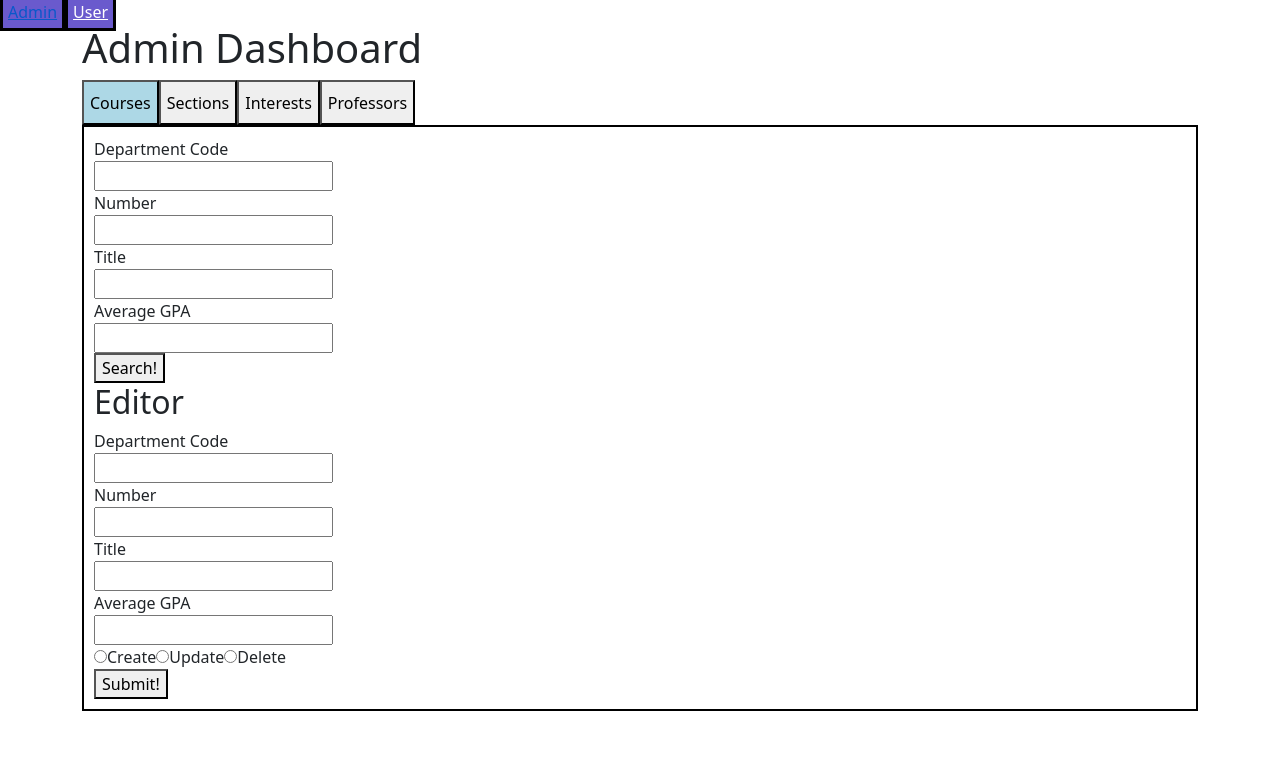
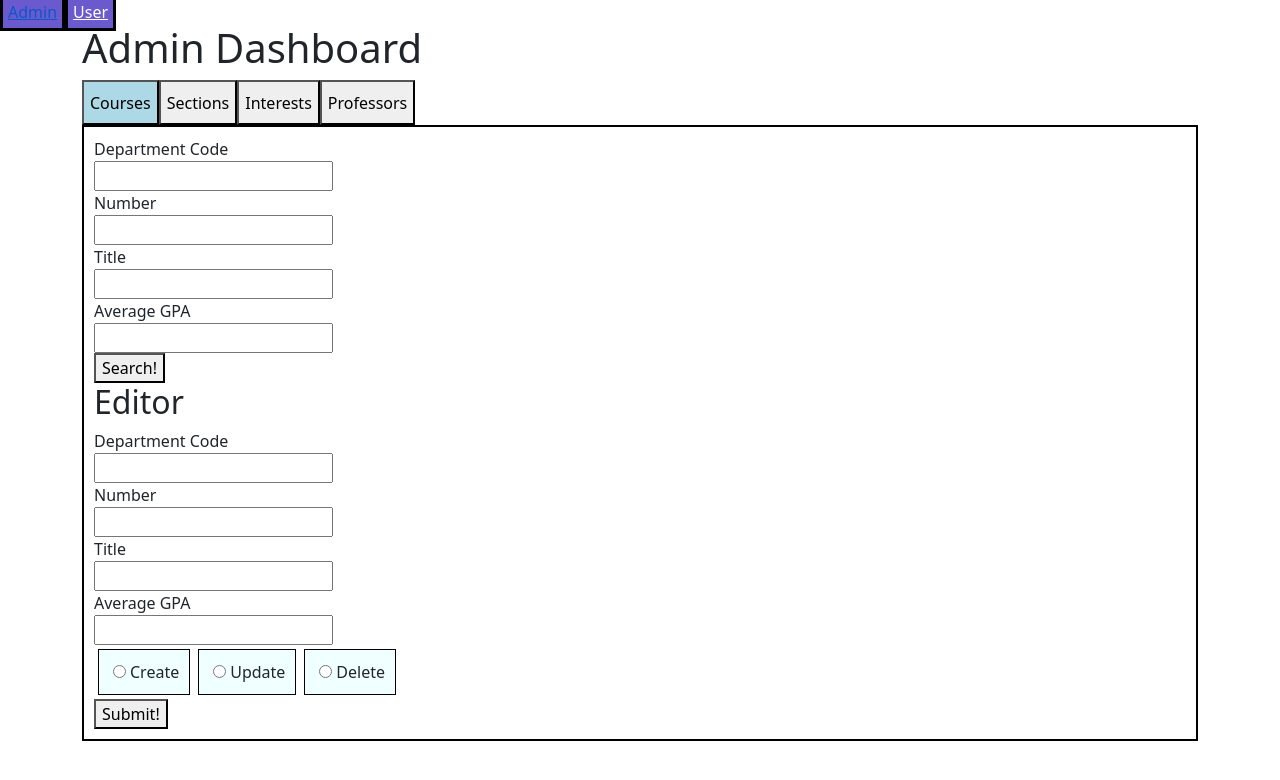
Before and after one commit to sahansk2/uiuc_pathfinder, a React (Create React App) app in the folder final-demo/frontend/: page /#/admin in a window 1280 px wide. Shown: the top 780 px of the page. Built offline with nearby package versions, Linux system fonts and the light colour scheme; the HTML template or start-up script is replaced by a standard one; what cytoscape-dagre would draw is missing.

Commit message:
Made the selection items a bit more presentable

```diff
--- a/final-demo/frontend/src/admin/EditorPanel.js
+++ b/final-demo/frontend/src/admin/EditorPanel.js
@@ -7,10 +7,16 @@ const ModeSelector = ({ setCrudMode }) => {
         console.log("Updating mode to", e.target.value)
         setCrudMode(e.target.value);
     }
-    return <div onChange={handleOnChange}>
-        <input type="radio" value={CRUDMODE.create} name="crudMode" required={true}/>Create
-        <input type="radio" value={CRUDMODE.update} name="crudMode" required={true}/>Update
-        <input type="radio" value={CRUDMODE.delete} name="crudMode" required={true}/>Delete
+    return <div className="mode-selector-container" onChange={handleOnChange}>
+        <div className="mode-selector-item">
+            <input className="mode-selector-item" type="radio" value={CRUDMODE.create} name="crudMode" required={true}/>Create
+        </div>
+        <div className="mode-selector-item">
+            <input className="mode-selector-item" type="radio" value={CRUDMODE.update} name="crudMode" required={true}/>Update
+        </div>
+        <div className="mode-selector-item">
+            <input className="mode-selector-item" type="radio" value={CRUDMODE.delete} name="crudMode" required={true}/>Delete
+        </div>
     </div>
 }
 
--- a/final-demo/frontend/src/admin/dashboard.css
+++ b/final-demo/frontend/src/admin/dashboard.css
@@ -40,3 +40,16 @@
 .search-result:hover {
     background-color: lightblue;
 }
+
+.mode-selector-item {
+    padding: 10px;
+    margin: 4px;
+    background-color: azure;
+    border: 1px solid black;
+}
+
+.mode-selector-container {
+    display: flex;
+    flex-direction: row;
+    justify-content:flex-start;
+}
```
